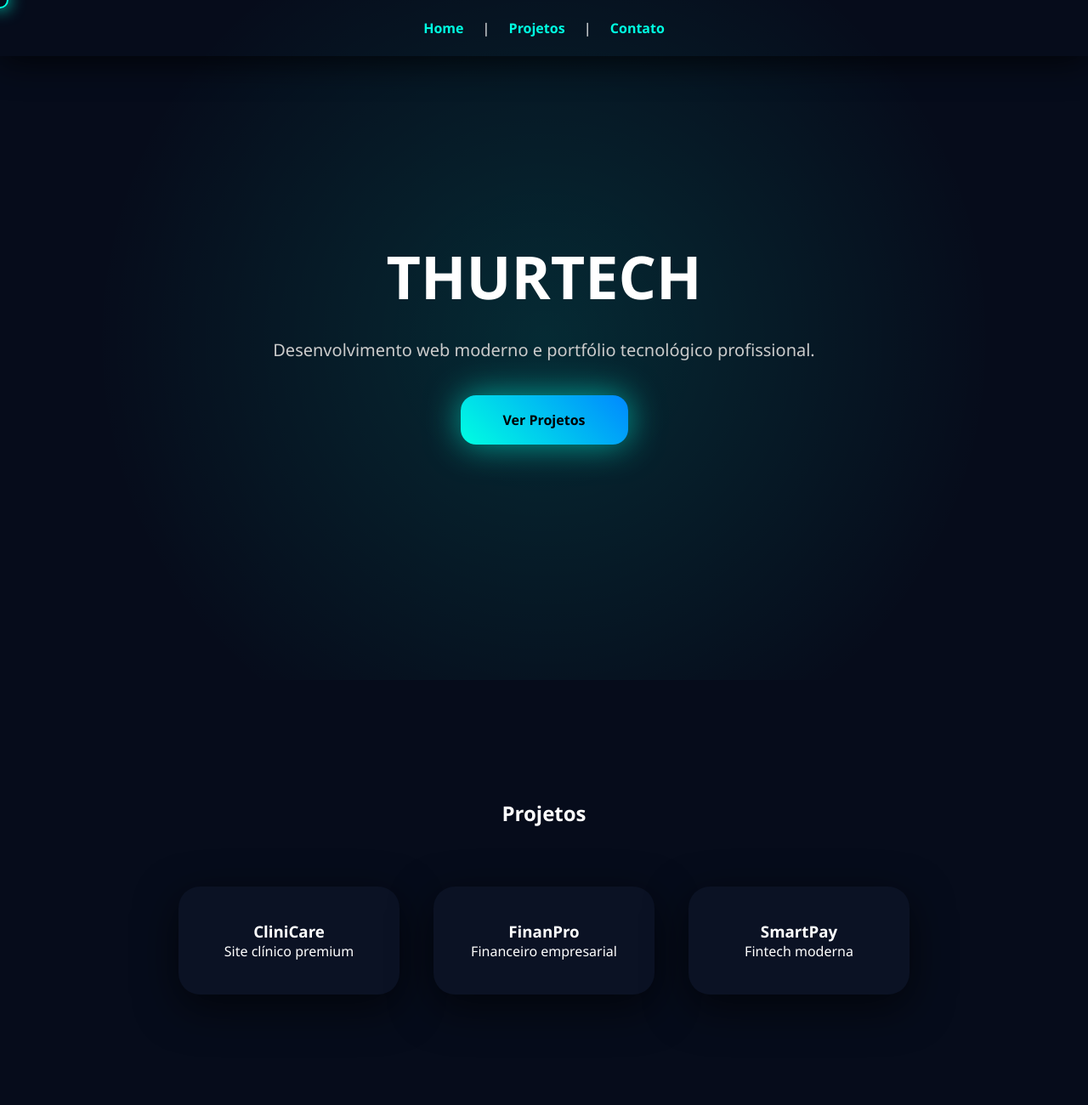
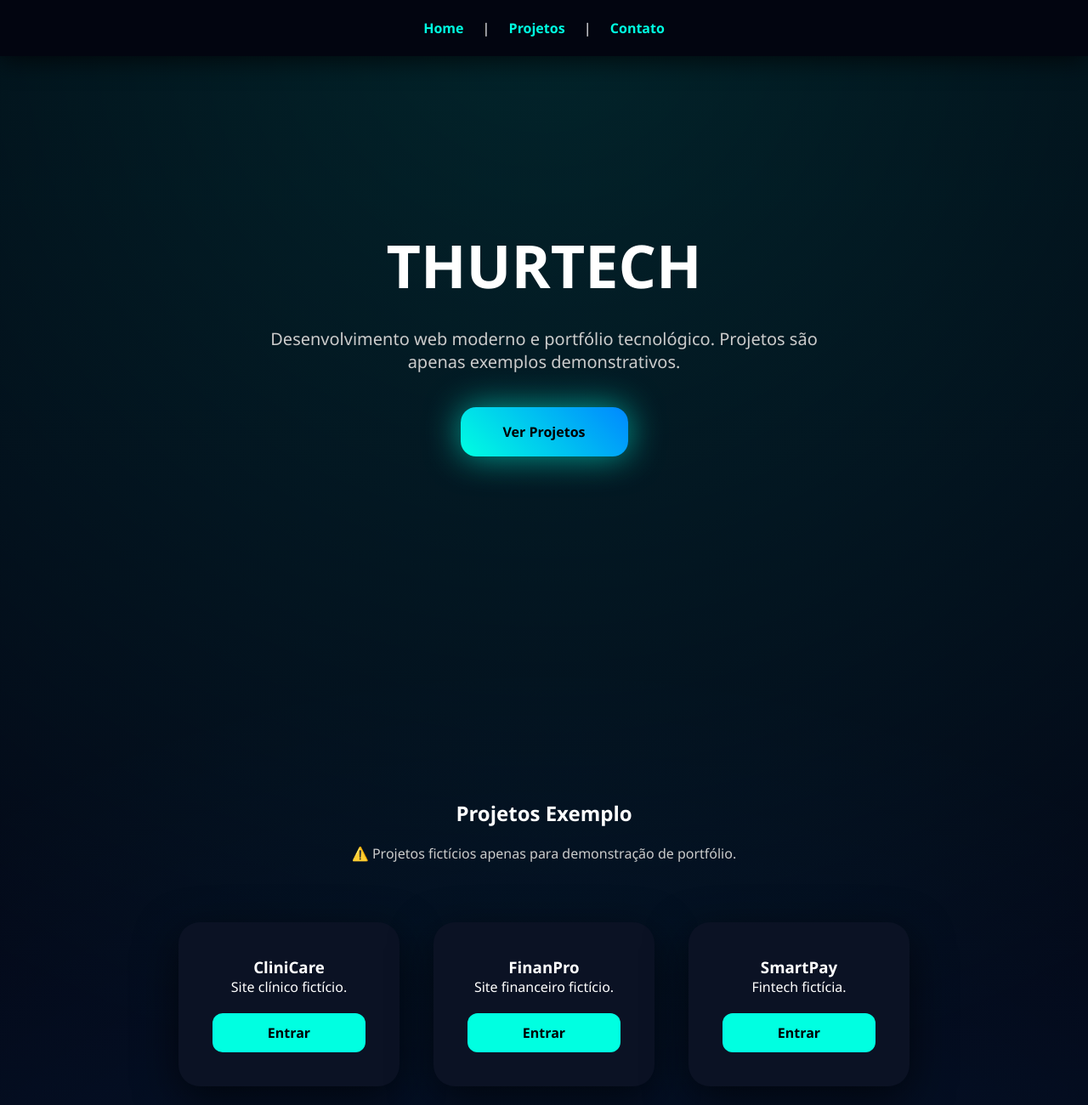
Before and after one commit to Arthur220303/smartpay.html, a plain HTML site: page index.html in a window 1280 px wide. Shown: the top 1300 px of the page at 85% size. Drawn offline with Linux system fonts and the light colour scheme.

Commit message:
Update index.html

```diff
--- a/index.html
+++ b/index.html
@@ -16,25 +16,14 @@ scroll-behavior:smooth;
 }
 
 body{
-background:#060c1b;
+background:
+radial-gradient(circle at top,#00ffe120,transparent 60%),
+radial-gradient(circle at bottom,#0088ff20,transparent 60%),
+linear-gradient(180deg,#020510,#050c1f);
 color:white;
 }
 
-/* CURSOR */
-
-#cursor{
-width:20px;
-height:20px;
-border:2px solid #00ffe1;
-border-radius:50%;
-position:fixed;
-pointer-events:none;
-transform:translate(-50%,-50%);
-box-shadow:0 0 20px #00ffe1;
-z-index:9999;
-}
-
-/* NAVBAR */
+/* NAV */
 
 nav{
 position:fixed;
@@ -42,7 +31,8 @@ top:0;
 width:100%;
 padding:22px;
 text-align:center;
-transition:.4s;
+background:#020510;
+box-shadow:0 5px 30px rgba(0,0,0,.7);
 z-index:1000;
 }
 
@@ -63,9 +53,6 @@ justify-content:center;
 align-items:center;
 text-align:center;
 padding:140px 20px;
-
-background:
-radial-gradient(circle at center,#00ffe120,transparent 70%);
 }
 
 .hero h1{
@@ -80,7 +67,7 @@ color:#ccc;
 margin-bottom:40px;
 }
 
-/* BUTTON */
+/* BOTÃO */
 
 .btn{
 padding:18px 50px;
@@ -89,30 +76,20 @@ color:black;
 font-weight:bold;
 border-radius:18px;
 text-decoration:none;
+transition:.4s;
 box-shadow:0 0 40px rgba(0,255,225,.6);
-transition:.4s;
 }
 
 .btn:hover{
 transform:scale(1.1);
 }
 
-/* SECTIONS */
+/* PROJETOS */
 
 .section{
 padding:140px 40px;
 text-align:center;
-opacity:0;
-transform:translateY(60px);
-transition:1s;
 }
-
-.section.show{
-opacity:1;
-transform:translateY(0);
-}
-
-/* CARDS */
 
 .cards{
 display:flex;
@@ -133,6 +110,17 @@ transition:.4s;
 
 .card:hover{
 transform:translateY(-15px);
+}
+
+.card a{
+display:block;
+margin-top:20px;
+padding:12px;
+background:#00ffe1;
+color:black;
+text-decoration:none;
+border-radius:12px;
+font-weight:bold;
 }
 
 /* CONTATO */
@@ -161,6 +149,8 @@ background:#ff0066;
 color:white;
 }
 
+/* FOOTER */
+
 footer{
 text-align:center;
 padding:60px;
@@ -168,17 +158,23 @@ background:black;
 margin-top:150px;
 }
 
+/* RESPONSIVO */
+
 @media(max-width:768px){
+
 .hero h1{
 font-size:45px;
 }
+
 .cards{
 flex-direction:column;
 align-items:center;
 }
+
 .card{
 width:90%;
 }
+
 }
 
 </style>
@@ -186,20 +182,19 @@ width:90%;
 
 <body>
 
-<div id="cursor"></div>
-
-<nav id="navbar">
+<nav>
 <a href="#home">Home</a> |
 <a href="#projetos">Projetos</a> |
 <a href="#contato">Contato</a>
 </nav>
 
-<section id="home" class="hero section show">
+<section id="home" class="hero">
 
 <h1>THURTECH</h1>
 
 <p>
-Desenvolvimento web moderno e portfólio tecnológico profissional.
+Desenvolvimento web moderno e portfólio tecnológico.
+Projetos são apenas exemplos demonstrativos.
 </p>
 
 <a class="btn" href="#projetos">Ver Projetos</a>
@@ -208,30 +203,37 @@ Desenvolvimento web moderno e portfólio tecnológico profissional.
 
 <section id="projetos" class="section">
 
-<h2>Projetos</h2>
+<h2>Projetos Exemplo</h2>
+
+<p style="margin-top:20px; color:#ccc;">
+⚠️ Projetos fictícios apenas para demonstração de portfólio.
+</p>
 
 <div class="cards">
 
 <div class="card">
 <h3>CliniCare</h3>
-<p>Site clínico premium</p>
+<p>Site clínico fictício.</p>
+<a href="clinicare.html">Entrar</a>
 </div>
 
 <div class="card">
 <h3>FinanPro</h3>
-<p>Financeiro empresarial</p>
+<p>Site financeiro fictício.</p>
+<a href="finanpro.html">Entrar</a>
 </div>
 
 <div class="card">
 <h3>SmartPay</h3>
-<p>Fintech moderna</p>
+<p>Fintech fictícia.</p>
+<a href="smartpay.html">Entrar</a>
 </div>
 
 </div>
 
 </section>
 
-<section id="contato" class="contact section">
+<section id="contato" class="contact">
 
 <h2>Contato</h2>
 
@@ -244,50 +246,5 @@ Desenvolvimento web moderno e portfólio tecnológico profissional.
 THURTECH © 2026
 </footer>
 
-<script>
-
-/* CURSOR */
-
-let cursor = document.getElementById("cursor");
-
-document.addEventListener("mousemove", e=>{
-cursor.style.left = e.clientX+"px";
-cursor.style.top = e.clientY+"px";
-});
-
-/* NAV SCROLL EFFECT */
-
-window.addEventListener("scroll",()=>{
-
-let nav = document.getElementById("navbar");
-
-if(window.scrollY > 80){
-nav.style.background="#020510";
-nav.style.boxShadow="0 5px 40px rgba(0,0,0,.8)";
-}else{
-nav.style.background="transparent";
-}
-
-});
-
-/* FADE SECTIONS */
-
-const sections = document.querySelectorAll(".section");
-
-window.addEventListener("scroll",()=>{
-
-sections.forEach(sec=>{
-let top = window.scrollY;
-let offset = sec.offsetTop - 400;
-
-if(top >= offset){
-sec.classList.add("show");
-}
-});
-
-});
-
-</script>
-
 </body>
 </html>
```
